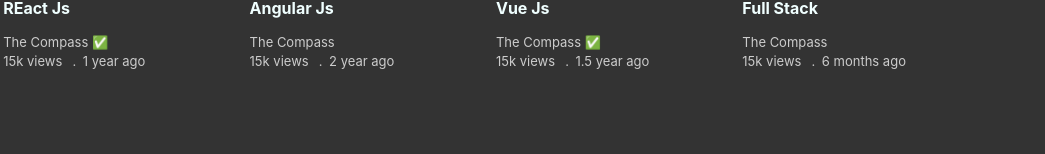
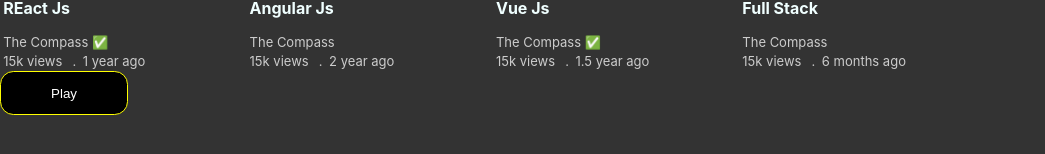
Before and after one commit to Darpan1211/React_Js, a React (Create React App) app in the folder my-app/: page / in a window 1280 px wide. Shown: the part 386-540 px from the top of the page, without its empty margins (0-1045 px from the left). Built offline with nearby package versions, Linux system fonts and the light colour scheme.

Commit message:
playbutton create

```diff
--- a/my-app/src/App.js
+++ b/my-app/src/App.js
@@ -1,6 +1,8 @@
 import Video from './components/Video';
 import './App.css';
 import video from './data/data';
+import PlayButton from './components/PlayButton';
+
 function app(){
 
   return (
@@ -10,7 +12,9 @@ function app(){
       video.map(video=><Video bgColor="green" key={video.id} title={video.title} views= {video.views}  time={video.time} channel={video.channel} url={video.url} verified={video.verified} id={video.id}></Video>
       )
     }
-
+    <div style={{clear:'both'}}>
+    <PlayButton></PlayButton>
+    </div>
   </div>
   )
 }
--- /dev/null
+++ b/my-app/src/components/PlayButton.css
@@ -0,0 +1,13 @@
+button{
+    background-color: black;
+    border: 1px solid yellow;
+    padding: 1em;
+    border-radius: 1em;
+    color: white;
+    cursor: pointer;
+    width: 10%;
+}
+button:hover{
+    background-color: black;
+    color: white;
+}
--- /dev/null
+++ b/my-app/src/components/PlayButton.js
@@ -0,0 +1,9 @@
+import './PlayButton.css';
+export default function PlayButton(){
+    function handleClick(){
+        console.log('Play button');
+    }
+    return(
+        <button onClick={handleClick}>Play</button>
+    )
+}
```
